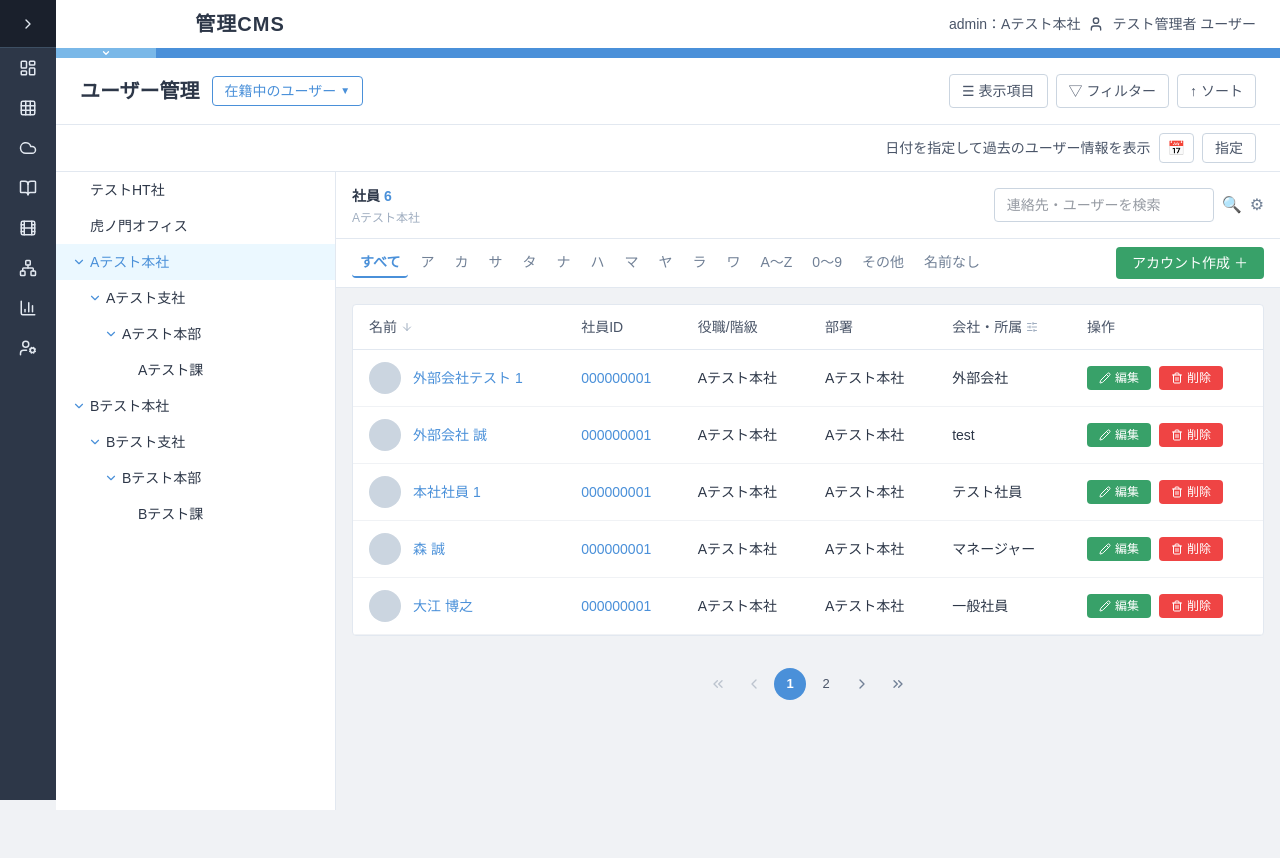
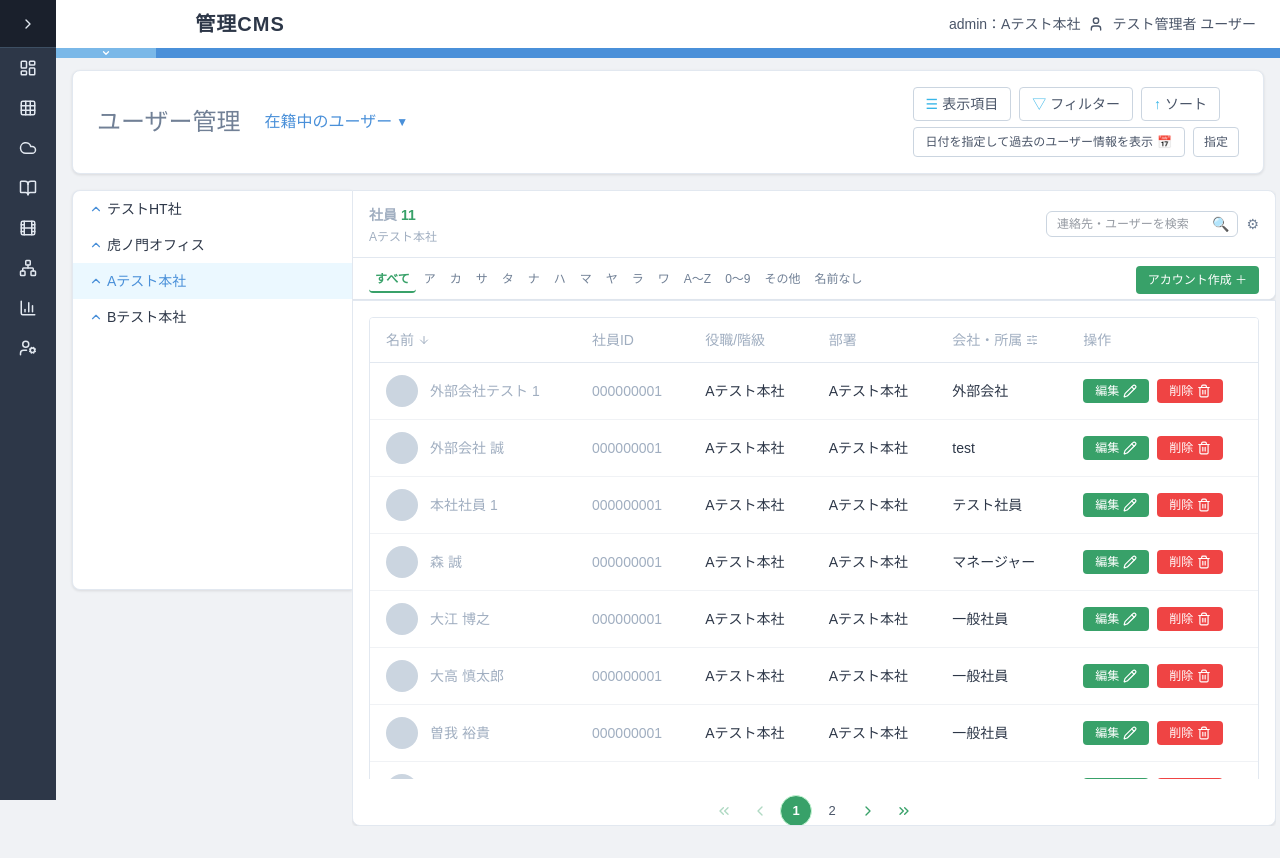
Before and after one commit to static-haruka/frontend-training-2, a Next.js app: page /users in a window 1280 px wide. Built offline with nearby package versions, Linux system fonts and the light colour scheme.

Commit message:
style:improve user management page layout and styling

```diff
--- a/src/app/users/page.tsx
+++ b/src/app/users/page.tsx
@@ -18,7 +18,7 @@ import {
 } from "@/lib/mockUsers";
 import { User } from "@/types/user";
 
-const PAGE_SIZE = 5;
+const PAGE_SIZE = 10;
 
 export default function UsersPage() {
   const [sidebarExpanded, setSidebarExpanded] = useState(false);
@@ -35,7 +35,7 @@ export default function UsersPage() {
   const filteredUsers = useMemo(() => {
     let result: UserWithOrg[] = users;
 
-    if (selectedOrgId) {
+    if (selectedOrgId && activeTab !== "all") {
       const descendantIds = getDescendantIds(orgTree, selectedOrgId);
       result = result.filter((u) => descendantIds.includes(u.orgId));
     }
@@ -127,29 +127,36 @@ export default function UsersPage() {
         style={{
           marginTop: "58px",
           marginLeft: `${sidebarWidth}px`,
+          paddingTop: "12px",
           minHeight: "calc(100vh - 58px)",
         }}
       >
         <div
-          className="flex items-center justify-between px-6 py-4"
+          className="mx-4 mb-4 rounded-lg"
           style={{
             backgroundColor: "#ffffff",
-            borderBottom: "1px solid #e2e8f0",
+            border: "1px solid #e2e8f0",
+            boxShadow: "0 1px 3px rgba(0, 0, 0, 0.1)",
           }}
         >
+          <div
+            className="px-6 py-4 flex items-center justify-between gap-4"
+            style={{ minHeight: "80px" }}
+          >
             <div className="flex items-center gap-3">
-            <h1 className="text-xl font-semibold" style={{ color: "#2d3748" }}>
+              <h1 className="text-2xl" style={{ color: "#718096" }}>
                 ユーザー管理
               </h1>
               <button
-              className="flex items-center gap-1 px-3 py-1 rounded text-sm"
-              style={{ color: "#4a90d9", border: "1px solid #4a90d9" }}
+                className="flex items-center gap-1 px-3 py-1 rounded text-base"
+                style={{ color: "#4a90d9" }}
               >
                 在籍中のユーザー
-              <span style={{ fontSize: "10px" }}>▼</span>
+                <span style={{ fontSize: "12px" }}>▼</span>
               </button>
             </div>
-          <div className="flex items-center gap-2">
+            <div className="flex flex-col gap-1.5">
+              <div className="flex items-center gap-2 justify-start flex-1">
                 <button
                   className="flex items-center gap-1 px-3 py-1.5 rounded text-sm"
                   style={{
@@ -158,7 +165,7 @@ export default function UsersPage() {
                     backgroundColor: "#ffffff",
                   }}
                 >
-              ☰ 表示項目
+                  <span style={{ color: "#38b6e8" }}>☰</span> 表示項目
                 </button>
                 <button
                   className="flex items-center gap-1 px-3 py-1.5 rounded text-sm"
@@ -168,7 +175,7 @@ export default function UsersPage() {
                     backgroundColor: "#ffffff",
                   }}
                 >
-              ▽ フィルター
+                  <span style={{ color: "#38b6e8" }}>▽</span> フィルター
                 </button>
                 <button
                   className="flex items-center gap-1 px-3 py-1.5 rounded text-sm"
@@ -178,33 +185,24 @@ export default function UsersPage() {
                     backgroundColor: "#ffffff",
                   }}
                 >
-              ↑ ソート
+                  <span style={{ color: "#38b6e8" }}>↑</span> ソート
                 </button>
               </div>
-        </div>
 
-        <div
-          className="flex items-center justify-end gap-2 px-6 py-2"
-          style={{
-            backgroundColor: "#ffffff",
-            borderBottom: "1px solid #e2e8f0",
-          }}
-        >
-          <span className="text-sm" style={{ color: "#4a5568" }}>
-            日付を指定して過去のユーザー情報を表示
-          </span>
+              <div className="flex items-center justify-end gap-2">
                 <button
-            className="px-2 py-1 rounded text-sm"
+                  className="flex items-center gap-1 px-3 py-1.5 rounded text-xs whitespace-nowrap"
                   style={{
                     border: "1px solid #cbd5e0",
                     color: "#4a5568",
                     backgroundColor: "#ffffff",
                   }}
                 >
-            📅
+                  <span>日付を指定して過去のユーザー情報を表示</span>
+                  <span style={{ color: "#38b6e8" }}>📅</span>
                 </button>
                 <button
-            className="px-3 py-1 rounded text-sm"
+                  className="px-2.5 py-1.5 rounded text-xs font-medium flex-shrink-0"
                   style={{
                     border: "1px solid #cbd5e0",
                     color: "#4a5568",
@@ -214,18 +212,33 @@ export default function UsersPage() {
                   指定
                 </button>
               </div>
+            </div>
+          </div>
+        </div>
 
         <div
           className="flex"
-          style={{ height: "calc(100vh - 58px - 60px - 44px)" }}
+          style={{
+            height: "calc(100vh - 58px - 60px - 44px)",
+            gap: "0",
+            padding: "0 4px 2px 16px",
+          }}
         >
           <div
+            className="rounded-l-lg flex flex-col"
             style={{
               width: "280px",
               flexShrink: 0,
               backgroundColor: "#ffffff",
-              borderRight: "1px solid #e2e8f0",
-              overflowY: "auto",
+              border: "1px solid #e2e8f0",
+              borderRight: "none",
+              boxShadow: "0 1px 3px rgba(0, 0, 0, 0.1)",
+              overflowY: "hidden",
+              overflowX: "hidden",
+              marginLeft: "0",
+              marginTop: "0",
+              maxHeight: "400px",
+              paddingTop: "0",
             }}
           >
             <OrgTree
@@ -235,21 +248,31 @@ export default function UsersPage() {
             />
           </div>
 
-          <div className="flex-1 flex flex-col overflow-hidden">
+          <div
+            className="flex-1 flex flex-col overflow-hidden"
+            style={{ marginRight: "0", marginLeft: "0" }}
+          >
+            <div
+              className="rounded-r-lg overflow-hidden"
+              style={{
+                backgroundColor: "#ffffff",
+                border: "1px solid #e2e8f0",
+                boxShadow: "0 1px 3px rgba(0, 0, 0, 0.1)",
+              }}
+            >
               <div
                 className="flex items-center justify-between px-4 py-3"
                 style={{
                   borderBottom: "1px solid #e2e8f0",
-                backgroundColor: "#ffffff",
                 }}
               >
                 <div>
                   <span
                     className="text-sm font-semibold"
-                  style={{ color: "#2d3748" }}
+                    style={{ color: "#a0aec0" }}
                   >
                     社員{" "}
-                  <span style={{ color: "#4a90d9" }}>
+                    <span style={{ color: "#38a169" }}>
                       {filteredUsers.length}
                     </span>
                   </span>
@@ -258,20 +281,40 @@ export default function UsersPage() {
                   </div>
                 </div>
                 <div className="flex items-center gap-2">
+                  <div
+                    className="flex items-center"
+                    style={{
+                      border: "1px solid #cbd5e0",
+                      borderRadius: "6px",
+                      paddingRight: "8px",
+                      paddingLeft: "10px",
+                    }}
+                  >
                     <input
                       type="text"
                       placeholder="連絡先・ユーザーを検索"
                       value={searchQuery}
                       onChange={(e) => handleSearchChange(e.target.value)}
-                  className="px-3 py-1.5 text-sm rounded outline-none"
+                      className="py-1 text-xs outline-none flex-1"
                       style={{
-                    border: "1px solid #cbd5e0",
-                    width: "220px",
                         color: "#2d3748",
+                        backgroundColor: "#ffffff",
+                        border: "none",
                       }}
                     />
-                <button style={{ color: "#4a90d9" }}>🔍</button>
-                <button style={{ color: "#718096" }}>⚙</button>
+                    <button
+                      style={{
+                        color: "#4a90d9",
+                        fontSize: "14px",
+                        flexShrink: 0,
+                      }}
+                    >
+                      🔍
+                    </button>
+                  </div>
+                  <button style={{ color: "#718096", fontSize: "14px" }}>
+                    ⚙
+                  </button>
                 </div>
               </div>
 
@@ -280,9 +323,23 @@ export default function UsersPage() {
                 onTabChange={handleTabChange}
                 onCreateClick={() => setShowCreateModal(true)}
               />
+            </div>
 
-            <div className="flex-1 overflow-y-auto">
-              <div className="p-4">
+            <div
+              className="rounded-b-lg overflow-hidden"
+              style={{
+                backgroundColor: "#ffffff",
+                border: "1px solid #e2e8f0",
+                boxShadow: "0 1px 3px rgba(0, 0, 0, 0.1)",
+              }}
+            >
+              <div className="flex-1">
+                <div
+                  className="p-4 overflow-y-auto"
+                  style={{
+                    maxHeight: "calc(100vh - 58px - 60px - 44px - 160px)",
+                  }}
+                >
                   <UserTable
                     users={pagedUsers}
                     onEdit={(user) => setEditTarget(user)}
@@ -294,6 +351,7 @@ export default function UsersPage() {
                   totalPages={totalPages}
                   onPageChange={setCurrentPage}
                 />
+              </div>
             </div>
           </div>
         </div>
--- a/src/components/layout/Header.tsx
+++ b/src/components/layout/Header.tsx
@@ -4,9 +4,10 @@ import { User } from "lucide-react";
 
 type Props = {
   sidebarWidth: number;
+  title?: string;
 };
 
-export default function Header({ sidebarWidth }: Props) {
+export default function Header({ sidebarWidth, title = "管理CMS" }: Props) {
   const titleLeft = sidebarWidth + 24 + 160;
 
   return (
@@ -29,7 +30,7 @@ export default function Header({ sidebarWidth }: Props) {
           whiteSpace: "nowrap",
         }}
       >
-        管理CMS
+        {title}
       </h1>
       <div
         className="ml-auto flex items-center gap-2 text-sm flex-shrink-0"
--- a/src/components/users/KanaTab.tsx
+++ b/src/components/users/KanaTab.tsx
@@ -49,7 +49,7 @@ export default function KanaTab({
 }: Props) {
   return (
     <div
-      className="flex items-center gap-1 px-4 py-2 overflow-x-auto"
+      className="flex items-center gap-0.5 px-4 py-2 overflow-x-auto"
       style={{ borderBottom: "1px solid #e2e8f0", backgroundColor: "#ffffff" }}
     >
       {TABS.map((tab) => {
@@ -58,11 +58,11 @@ export default function KanaTab({
           <button
             key={tab.value}
             onClick={() => onTabChange(tab.value)}
-            className="px-2 py-1 rounded text-sm whitespace-nowrap transition-colors"
+            className="px-1.5 py-1 rounded text-xs whitespace-nowrap transition-colors"
             style={{
-              color: isActive ? "#4a90d9" : "#718096",
+              color: isActive ? "#38a169" : "#718096",
               borderBottom: isActive
-                ? "2px solid #4a90d9"
+                ? "2px solid #38a169"
                 : "2px solid transparent",
               fontWeight: isActive ? 600 : 400,
             }}
@@ -73,7 +73,7 @@ export default function KanaTab({
       })}
       <button
         onClick={onCreateClick}
-        className="ml-auto px-4 py-1.5 rounded text-sm text-white flex-shrink-0"
+        className="ml-auto px-3 py-1.5 rounded text-xs text-white flex-shrink-0 font-medium"
         style={{ backgroundColor: "#38a169" }}
       >
         アカウント作成 ＋
--- a/src/components/users/OrgTree.tsx
+++ b/src/components/users/OrgTree.tsx
@@ -1,7 +1,7 @@
 "use client";
 
 import { useState } from "react";
-import { ChevronDown, ChevronRight } from "lucide-react";
+import { ChevronUp, ChevronDown } from "lucide-react";
 import { OrgNode } from "@/lib/mockUsers";
 
 type Props = {
@@ -22,7 +22,7 @@ function OrgTreeNode({
   onSelect: (id: string | null) => void;
   depth: number;
 }) {
-  const [open, setOpen] = useState(true);
+  const [open, setOpen] = useState(false);
   const hasChildren = node.children && node.children.length > 0;
   const isSelected = selectedId === node.id;
 
@@ -41,11 +41,19 @@ function OrgTreeNode({
           color: isSelected ? "#4a90d9" : "#2d3748",
         }}
       >
-        {hasChildren ? (
+        {hasChildren || depth === 0 ? (
           open ? (
-            <ChevronDown size={14} className="flex-shrink-0" style={{ color: "#4a90d9" }} />
+            <ChevronDown
+              size={14}
+              className="flex-shrink-0"
+              style={{ color: "#4a90d9" }}
+            />
           ) : (
-            <ChevronRight size={14} className="flex-shrink-0" style={{ color: "#4a90d9" }} />
+            <ChevronUp
+              size={14}
+              className="flex-shrink-0"
+              style={{ color: "#4a90d9" }}
+            />
           )
         ) : (
           <span style={{ width: "14px", flexShrink: 0 }} />
@@ -70,9 +78,14 @@ function OrgTreeNode({
   );
 }
 
-export default function OrgTree({ nodes, selectedId, onSelect, depth = 0 }: Props) {
+export default function OrgTree({
+  nodes,
+  selectedId,
+  onSelect,
+  depth = 0,
+}: Props) {
   return (
-    <div>
+    <div style={{ overflowY: "auto", height: "100%" }}>
       {nodes.map((node) => (
         <OrgTreeNode
           key={node.id}
--- a/src/components/users/Pagination.tsx
+++ b/src/components/users/Pagination.tsx
@@ -43,8 +43,8 @@ export default function Pagination({
     justifyContent: "center",
     fontSize: "13px",
     cursor: "pointer",
-    border: "none",
-    backgroundColor: active ? "#4a90d9" : "transparent",
+    border: active ? "1px solid #c6f6d5" : "none",
+    backgroundColor: active ? "#38a169" : "transparent",
     color: active ? "#ffffff" : "#4a5568",
     fontWeight: active ? 600 : 400,
   });
@@ -57,7 +57,7 @@ export default function Pagination({
     justifyContent: "center",
     border: "none",
     backgroundColor: "transparent",
-    color: "#718096",
+    color: "#38a169",
     cursor: "pointer",
     borderRadius: "50%",
   };
--- a/src/components/users/UserTable.tsx
+++ b/src/components/users/UserTable.tsx
@@ -1,7 +1,7 @@
 "use client";
 
 import { User } from "@/types/user";
-import { Pencil, Trash2, ArrowDown, SlidersHorizontal } from "lucide-react";
+import { ArrowDown, SlidersHorizontal, Pencil, Trash2 } from "lucide-react";
 
 type Props = {
   users: User[];
@@ -24,11 +24,18 @@ export default function UserTable({ users, onEdit, onDelete }: Props) {
       style={{ border: "1px solid #e2e8f0", backgroundColor: "#ffffff" }}
     >
       <table className="w-full text-sm">
-        <thead>
+        <thead
+          style={{
+            position: "sticky",
+            top: 0,
+            backgroundColor: "#ffffff",
+            zIndex: 10,
+          }}
+        >
           <tr style={{ borderBottom: "1px solid #e2e8f0" }}>
             <th
               className="text-left px-4 py-3 font-medium"
-              style={{ color: "#4a5568" }}
+              style={{ color: "#a0aec0" }}
             >
               <div className="flex items-center gap-1">
                 名前
@@ -37,25 +44,25 @@ export default function UserTable({ users, onEdit, onDelete }: Props) {
             </th>
             <th
               className="text-left px-4 py-3 font-medium"
-              style={{ color: "#4a5568" }}
+              style={{ color: "#a0aec0" }}
             >
               社員ID
             </th>
             <th
               className="text-left px-4 py-3 font-medium"
-              style={{ color: "#4a5568" }}
+              style={{ color: "#a0aec0" }}
             >
               役職/階級
             </th>
             <th
               className="text-left px-4 py-3 font-medium"
-              style={{ color: "#4a5568" }}
+              style={{ color: "#a0aec0" }}
             >
               部署
             </th>
             <th
               className="text-left px-4 py-3 font-medium"
-              style={{ color: "#4a5568" }}
+              style={{ color: "#a0aec0" }}
             >
               <div className="flex items-center gap-1">
                 会社・所属
@@ -64,7 +71,7 @@ export default function UserTable({ users, onEdit, onDelete }: Props) {
             </th>
             <th
               className="text-left px-4 py-3 font-medium"
-              style={{ color: "#4a5568" }}
+              style={{ color: "#a0aec0" }}
             >
               操作
             </th>
@@ -83,12 +90,12 @@ export default function UserTable({ users, onEdit, onDelete }: Props) {
                       backgroundColor: "#cbd5e0",
                     }}
                   />
-                  <span style={{ color: "#4a90d9" }}>
+                  <span style={{ color: "#a0aec0" }}>
                     {user.lastName} {user.firstName}
                   </span>
                 </div>
               </td>
-              <td className="px-4 py-3" style={{ color: "#4a90d9" }}>
+              <td className="px-4 py-3" style={{ color: "#a0aec0" }}>
                 {user.employeeId}
               </td>
               <td className="px-4 py-3" style={{ color: "#2d3748" }}>
@@ -104,19 +111,19 @@ export default function UserTable({ users, onEdit, onDelete }: Props) {
                 <div className="flex items-center gap-2">
                   <button
                     onClick={() => onEdit(user)}
-                    className="flex items-center gap-1 px-3 py-1 rounded text-xs transition-colors"
+                    className="flex items-center gap-1 px-3 py-1 rounded text-xs transition-colors font-medium"
                     style={{ backgroundColor: "#38a169", color: "#ffffff" }}
                   >
-                    <Pencil size={12} />
                     編集
+                    <Pencil size={14} />
                   </button>
                   <button
                     onClick={() => onDelete(user)}
-                    className="flex items-center gap-1 px-3 py-1 rounded text-xs transition-colors"
+                    className="flex items-center gap-1 px-3 py-1 rounded text-xs transition-colors font-medium"
                     style={{ backgroundColor: "#ef4444", color: "#ffffff" }}
                   >
-                    <Trash2 size={12} />
                     削除
+                    <Trash2 size={14} />
                   </button>
                 </div>
               </td>
--- a/src/lib/mockUsers.ts
+++ b/src/lib/mockUsers.ts
@@ -144,7 +144,7 @@ export const mockUsers: UserWithOrg[] = [
     role: "Aテスト本社",
     department: "Aテスト本社",
     company: "一般社員",
-    email: "ootaka@example.com",
+    email: "otaka@example.com",
     phone: "090-0000-0006",
     gender: "男性",
     joinedAt: "2022-04-01",
@@ -152,34 +152,85 @@ export const mockUsers: UserWithOrg[] = [
   },
   {
     id: "7",
-    orgId: "b-honsha",
+    orgId: "a-honsha",
     lastName: "曽我",
     firstName: "裕貴",
     lastNameKana: "ソガ",
-    firstNameKana: "ヒロキ",
+    firstNameKana: "ユウキ",
     employeeId: "000000001",
-    role: "Bテスト本社",
-    department: "Bテスト本社",
+    role: "Aテスト本社",
+    department: "Aテスト本社",
     company: "一般社員",
     email: "soga@example.com",
     phone: "090-0000-0007",
+    gender: "女性",
+    joinedAt: "2023-04-01",
+    password: "",
+  },
+  {
+    id: "8",
+    orgId: "a-honsha",
+    lastName: "土屋",
+    firstName: "誠",
+    lastNameKana: "ツチヤ",
+    firstNameKana: "マコト",
+    employeeId: "000000001",
+    role: "Aテスト本社",
+    department: "Aテスト本社",
+    company: "一般社員",
+    email: "tutiya@example.com",
+    phone: "090-0000-0008",
+    gender: "女性",
+    joinedAt: "2023-04-01",
+    password: "",
+  },
+  {
+    id: "9",
+    orgId: "a-honsha",
+    lastName: "テスト",
+    firstName: "ユーザー",
+    lastNameKana: "テスト",
+    firstNameKana: "ユーザー",
+    employeeId: "000000001",
+    role: "Aテスト本社",
+    department: "Aテスト本社",
+    company: "SES",
+    email: "testuser@example.com",
+    phone: "090-0000-0009",
     gender: "男性",
     joinedAt: "2023-04-01",
     password: "",
   },
   {
-    id: "8",
-    orgId: "b-honsha",
-    lastName: "土屋",
-    firstName: "誠",
-    lastNameKana: "ツチヤ",
-    firstNameKana: "マコト",
+    id: "10",
+    orgId: "a-honsha",
+    lastName: "テスト",
+    firstName: "ユーザー",
+    lastNameKana: "テスト",
+    firstNameKana: "ユーザー",
     employeeId: "000000001",
-    role: "Bテスト本社",
-    department: "Bテスト本社",
-    company: "一般社員",
-    email: "tsuchiya@example.com",
-    phone: "090-0000-0008",
+    role: "Aテスト本社",
+    department: "Aテスト本社",
+    company: "SES",
+    email: "testuser@example.com",
+    phone: "090-0000-0009",
+    gender: "男性",
+    joinedAt: "2023-04-01",
+    password: "",
+  },
+  {
+    id: "11",
+    orgId: "a-honsha",
+    lastName: "テスト",
+    firstName: "ユーザー",
+    lastNameKana: "テスト",
+    firstNameKana: "ユーザー",
+    employeeId: "000000001",
+    role: "Aテスト本社",
+    department: "Aテスト本社",
+    company: "SES",
+    email: "testuser@example.com",
+    phone: "090-0000-0009",
     gender: "男性",
     joinedAt: "2023-04-01",
     password: "",
```
Also changed, not shown: src/components/users/CreateUserModal.tsx (+6 -2 lines). Lines whose indentation alone changed are shown as unchanged.
